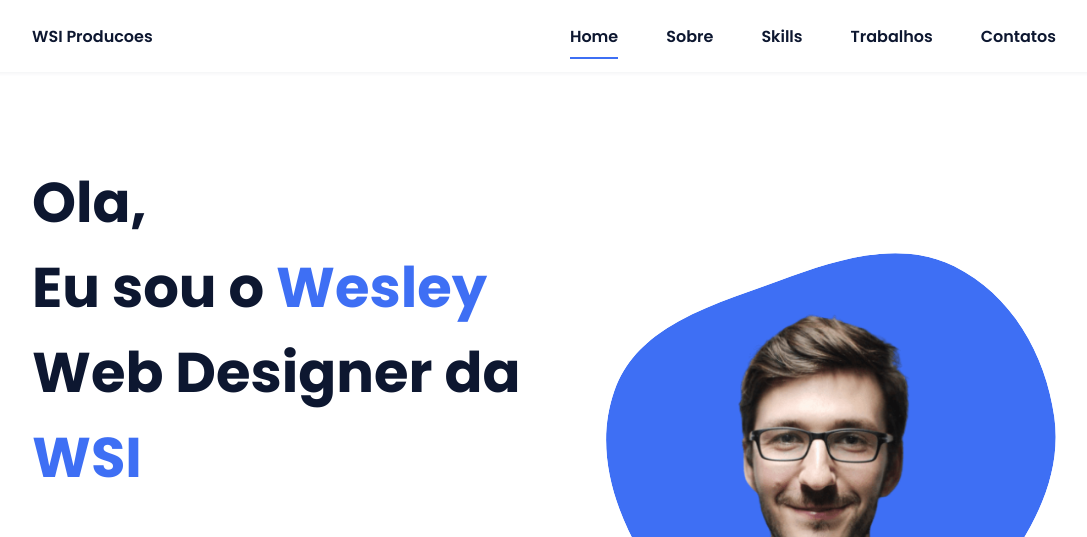
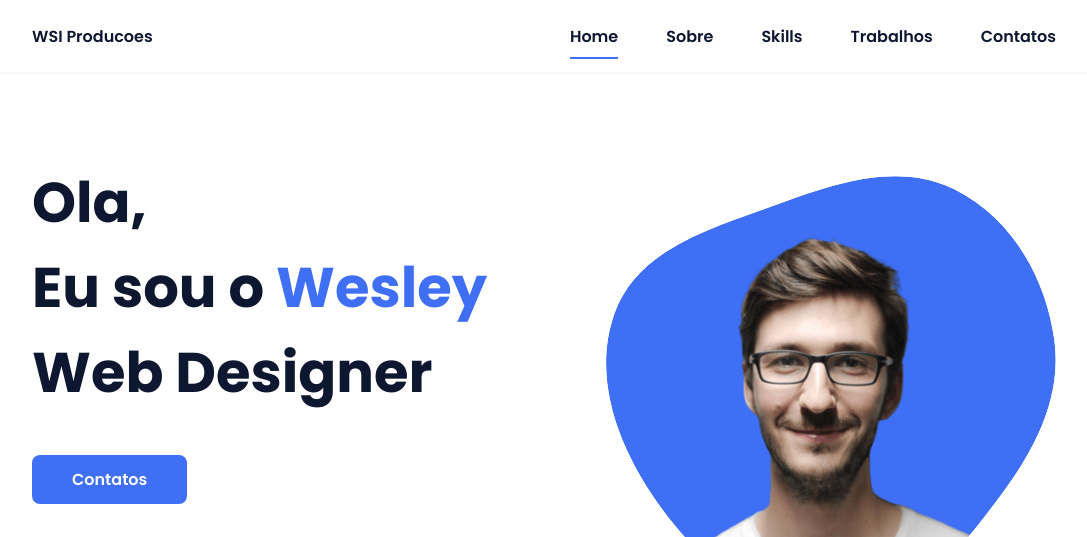
Before and after one commit to studioswsiproducoes/studioswsiproducoes, a plain HTML site: page index.html in a window 1280 px wide. Shown: the top 537 px of the page, without its empty margins (96-1183 px from the left). Drawn offline with nearby package versions, Linux system fonts and the light colour scheme.

Commit message:
Update index.html

```diff
--- a/index.html
+++ b/index.html
@@ -39,7 +39,7 @@
             <!--===== HOME =====-->
             <section class="home bd-grid" id="home">
                 <div class="home__data">
-                    <h1 class="home__title">Ola,<br>Eu sou o  <span class="home__title-color">Wesley</span><br> Web Designer da <br><span class="home__title-color">WSI</span></h1>
+                    <h1 class="home__title">Ola,<br>Eu sou o  <span class="home__title-color">Wesley</span><br> Web Designer </h1>
 
                     <a href="#" class="button">Contatos</a>
                 </div>
```
